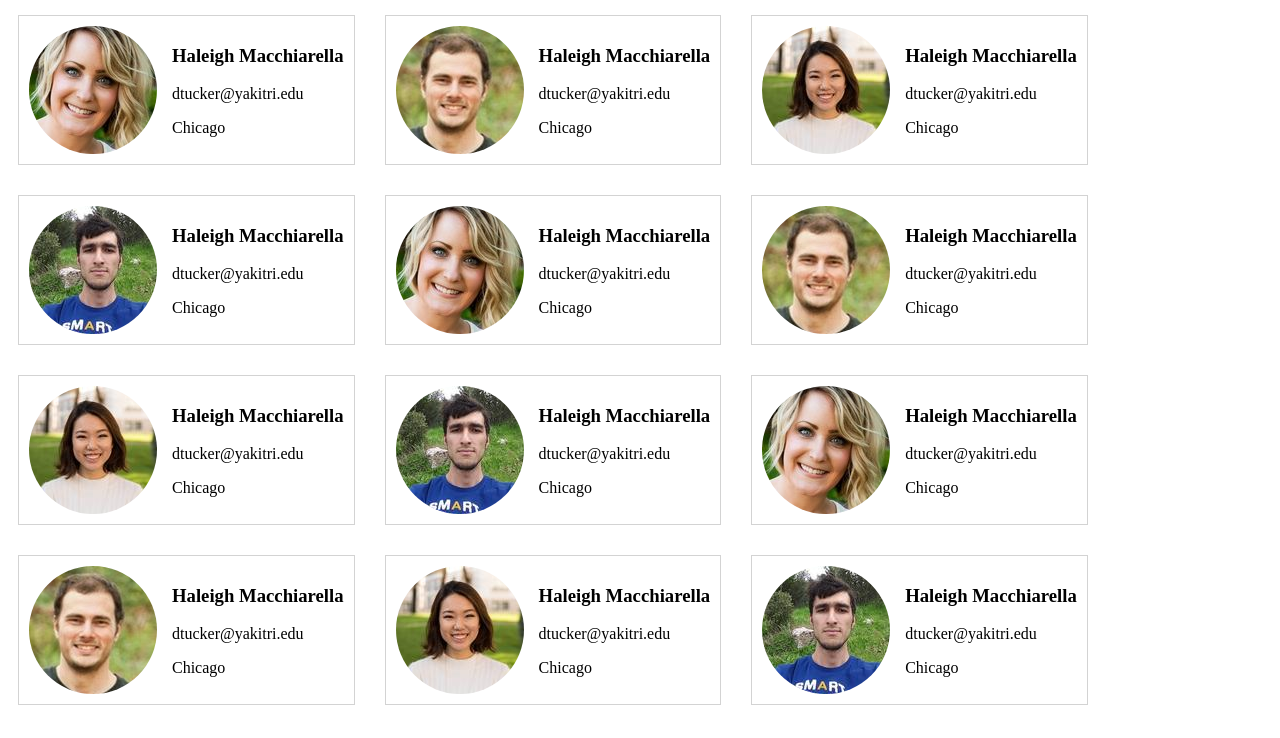
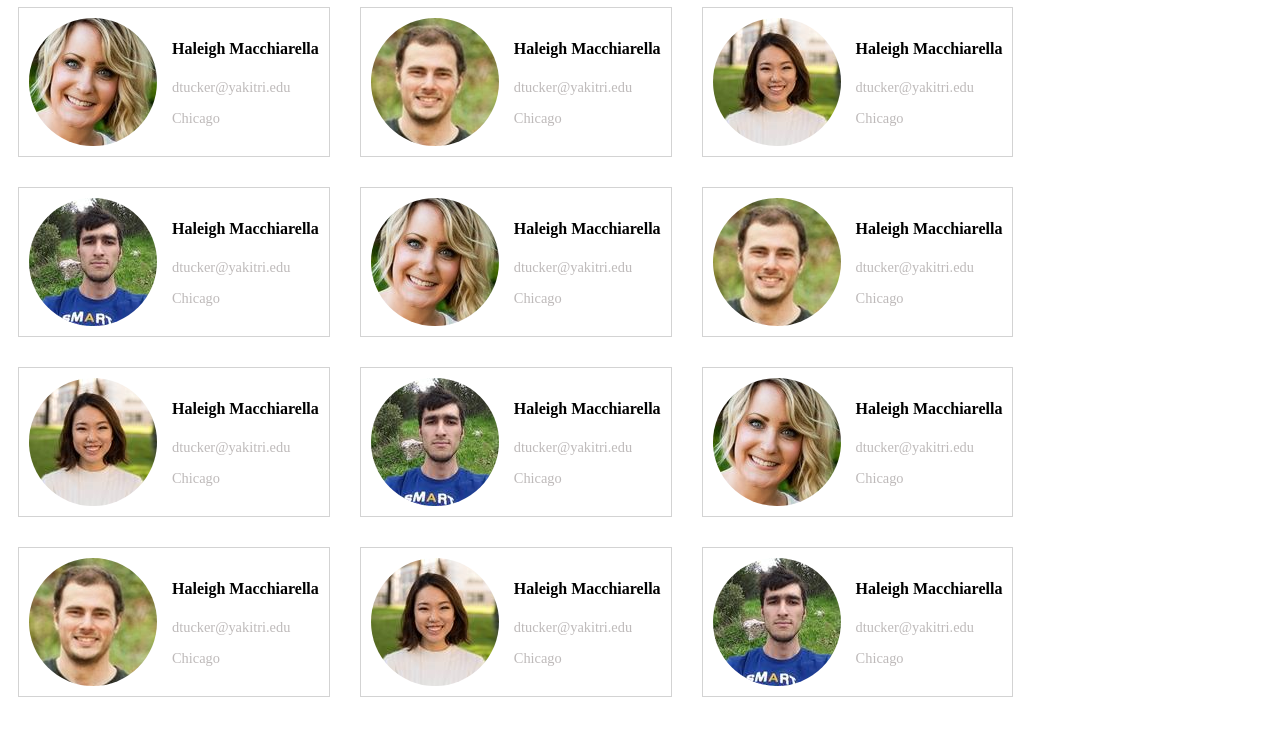
Before and after one commit to kropacheven/techdegree_project_ken_8, a plain HTML site: page index.html in a window 1280 px wide. Shown: the part 62-800 px from the top of the page. Drawn offline with Linux system fonts and the light colour scheme.

Commit message:
Update_13_12_2021
Styling text

```diff
--- a/css/styles.css
+++ b/css/styles.css
@@ -35,6 +35,11 @@ body {
 
 /* General styling*/
 
+p {
+    color: rgba(148, 143, 143, 0.61);
+    font-size: 0.9rem;
+}
+
 img {
     border-radius: 50%;
 }
--- a/index.html
+++ b/index.html
@@ -12,13 +12,13 @@
 
 <body>
     <header>
-    <h2>Awesome Startup Employee Directory</h2>
+    <h3>AWESOME STARTUP EMPLOYEE DIRECTORY</h3>
     </header>
     <main class="grid-container">
         <div class="card" id='card-1'>
             <img class="avatar" src="member-1.jpg" />
             <div class="text-container">
-                <h3 class="name">Haleigh Macchiarella</h3>
+                <h4 class="name">Haleigh Macchiarella</h4>
                 <p class="email">dtucker@yakitri.edu</p>
                 <p class="address">Chicago</p>
             </div>
@@ -26,7 +26,7 @@
         <div class="card" id='card-2'>
             <img class="avatar" src="member-2.jpg" />
             <div class="text-container">
-                <h3 class="name">Haleigh Macchiarella</h3>
+                <h4 class="name">Haleigh Macchiarella</h4>
                 <p class="email">dtucker@yakitri.edu</p>
                 <p class="address">Chicago</p>
             </div>
@@ -34,7 +34,7 @@
         <div class="card" id='card-3'>
             <img class="avatar" src="member-3.jpg" />
             <div class="text-container">
-                <h3 class="name">Haleigh Macchiarella</h3>
+                <h4 class="name">Haleigh Macchiarella</h4>
                 <p class="email">dtucker@yakitri.edu</p>
                 <p class="address">Chicago</p>
             </div>
@@ -42,7 +42,7 @@
         <div class="card" id='card-4'>
             <img class="avatar" src="member-4.jpg" />
             <div class="text-container">
-                <h3 class="name">Haleigh Macchiarella</h3>
+                <h4 class="name">Haleigh Macchiarella</h4>
                 <p class="email">dtucker@yakitri.edu</p>
                 <p class="address">Chicago</p>
             </div>
@@ -50,7 +50,7 @@
         <div class="card" id='card-5'>
             <img class="avatar" src="member-1.jpg" />
             <div class="text-container">
-                <h3 class="name">Haleigh Macchiarella</h3>
+                <h4 class="name">Haleigh Macchiarella</h4>
                 <p class="email">dtucker@yakitri.edu</p>
                 <p class="address">Chicago</p>
             </div>
@@ -58,7 +58,7 @@
         <div class="card" id='card-6'>
             <img class="avatar" src="member-2.jpg" />
             <div class="text-container">
-                <h3 class="name">Haleigh Macchiarella</h3>
+                <h4 class="name">Haleigh Macchiarella</h4>
                 <p class="email">dtucker@yakitri.edu</p>
                 <p class="address">Chicago</p>
             </div>
@@ -66,7 +66,7 @@
         <div class="card" id='card-7'>
             <img class="avatar" src="member-3.jpg" />
             <div class="text-container">
-                <h3 class="name">Haleigh Macchiarella</h3>
+                <h4 class="name">Haleigh Macchiarella</h4>
                 <p class="email">dtucker@yakitri.edu</p>
                 <p class="address">Chicago</p>
             </div>
@@ -74,7 +74,7 @@
         <div class="card" id='card-8'>
             <img class="avatar" src="member-4.jpg" />
             <div class="text-container">
-                <h3 class="name">Haleigh Macchiarella</h3>
+                <h4 class="name">Haleigh Macchiarella</h4>
                 <p class="email">dtucker@yakitri.edu</p>
                 <p class="address">Chicago</p>
             </div>
@@ -82,7 +82,7 @@
         <div class="card" id='card-9'>
             <img class="avatar" src="member-1.jpg" />
             <div class="text-container">
-                <h3 class="name">Haleigh Macchiarella</h3>
+                <h4 class="name">Haleigh Macchiarella</h4>
                 <p class="email">dtucker@yakitri.edu</p>
                 <p class="address">Chicago</p>
             </div>
@@ -90,7 +90,7 @@
         <div class="card" id='card-10'>
             <img class="avatar" src="member-2.jpg" />
             <div class="text-container">
-                <h3 class="name">Haleigh Macchiarella</h3>
+                <h4 class="name">Haleigh Macchiarella</h4>
                 <p class="email">dtucker@yakitri.edu</p>
                 <p class="address">Chicago</p>
             </div>
@@ -98,7 +98,7 @@
         <div class="card" id='card-11'>
             <img class="avatar" src="member-3.jpg" />
             <div class="text-container">
-                <h3 class="name">Haleigh Macchiarella</h3>
+                <h4 class="name">Haleigh Macchiarella</h4>
                 <p class="email">dtucker@yakitri.edu</p>
                 <p class="address">Chicago</p>
             </div>
@@ -106,7 +106,7 @@
         <div class="card" id='card-12'>
             <img class="avatar" src="member-4.jpg" />
             <div class="text-container">
-                <h3 class="name">Haleigh Macchiarella</h3>
+                <h4 class="name">Haleigh Macchiarella</h4>
                 <p class="email">dtucker@yakitri.edu</p>
                 <p class="address">Chicago</p>
             </div>
```
